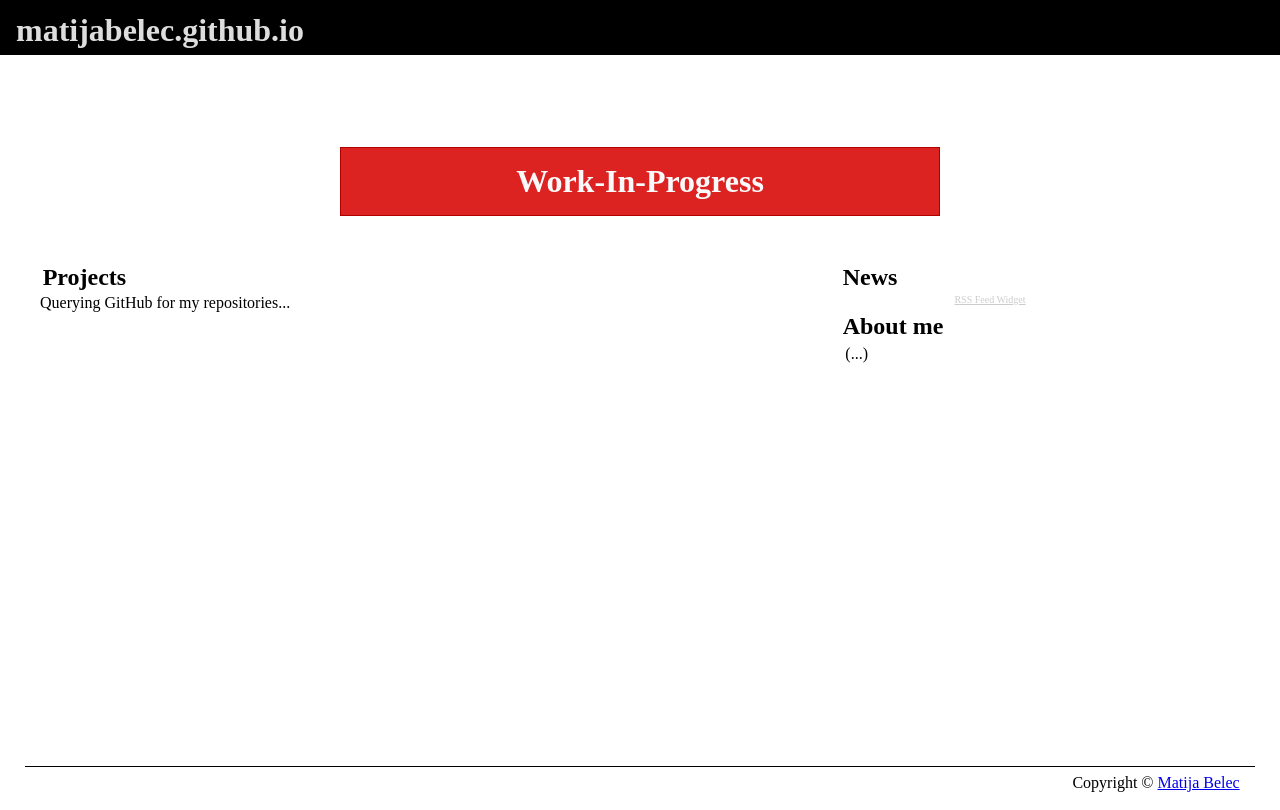
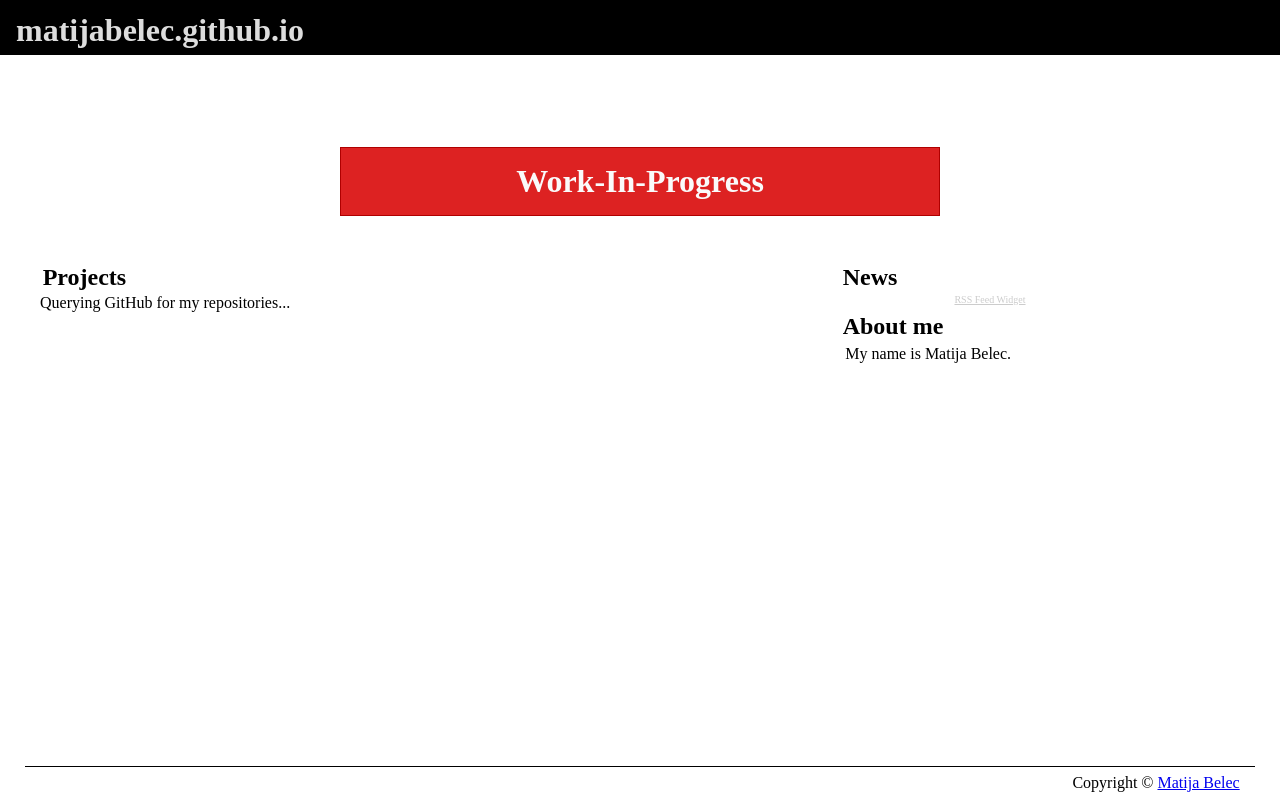
Before and after one commit to matijabelec/matijabelec.github.io, a plain HTML site: page index.html in a window 1280 px wide. Drawn offline with nearby package versions, Linux system fonts and the light colour scheme; a script that the page names is missing.

Commit message:
updated about me section

```diff
--- a/index.html
+++ b/index.html
@@ -30,7 +30,7 @@
 
       <section>
         <h2>About me</h2>
-        <p>(...)</p>
+        <p>My name is Matija Belec.</p>
       </section>
 
     </div>
```
